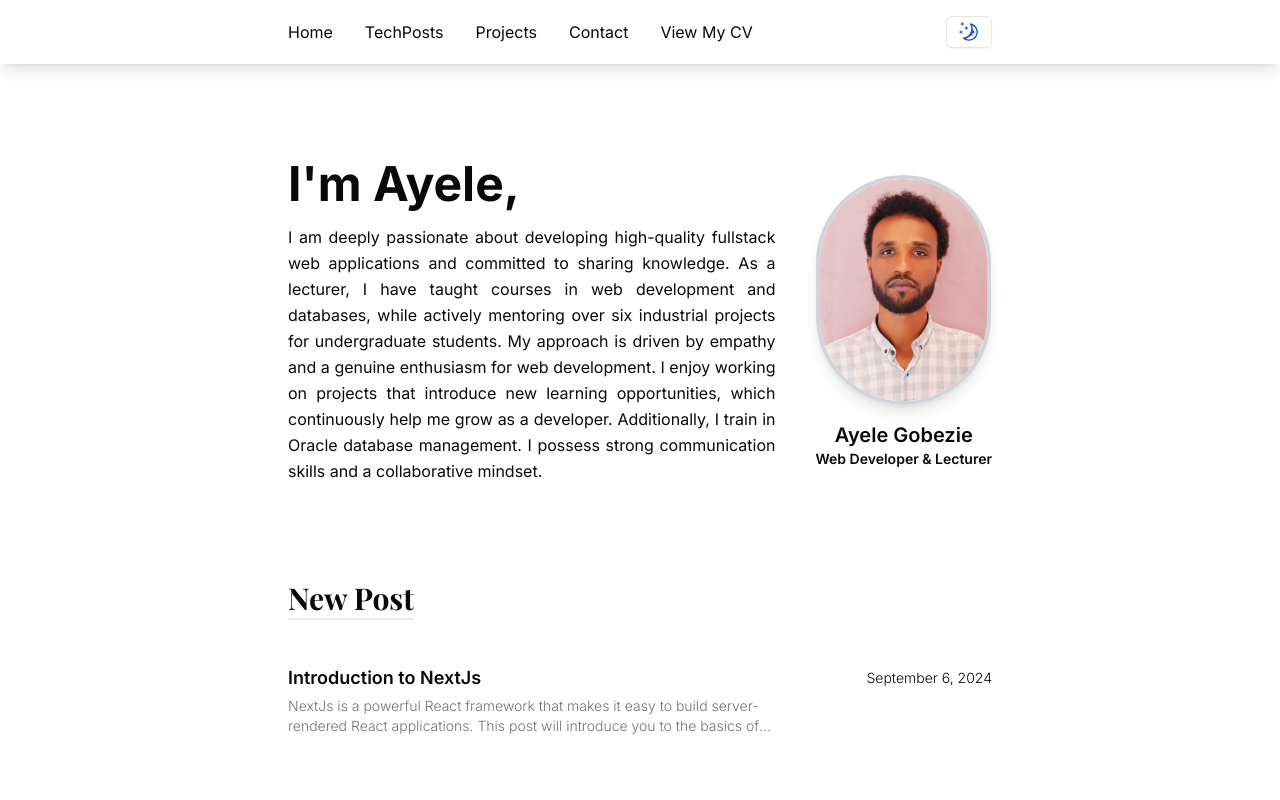
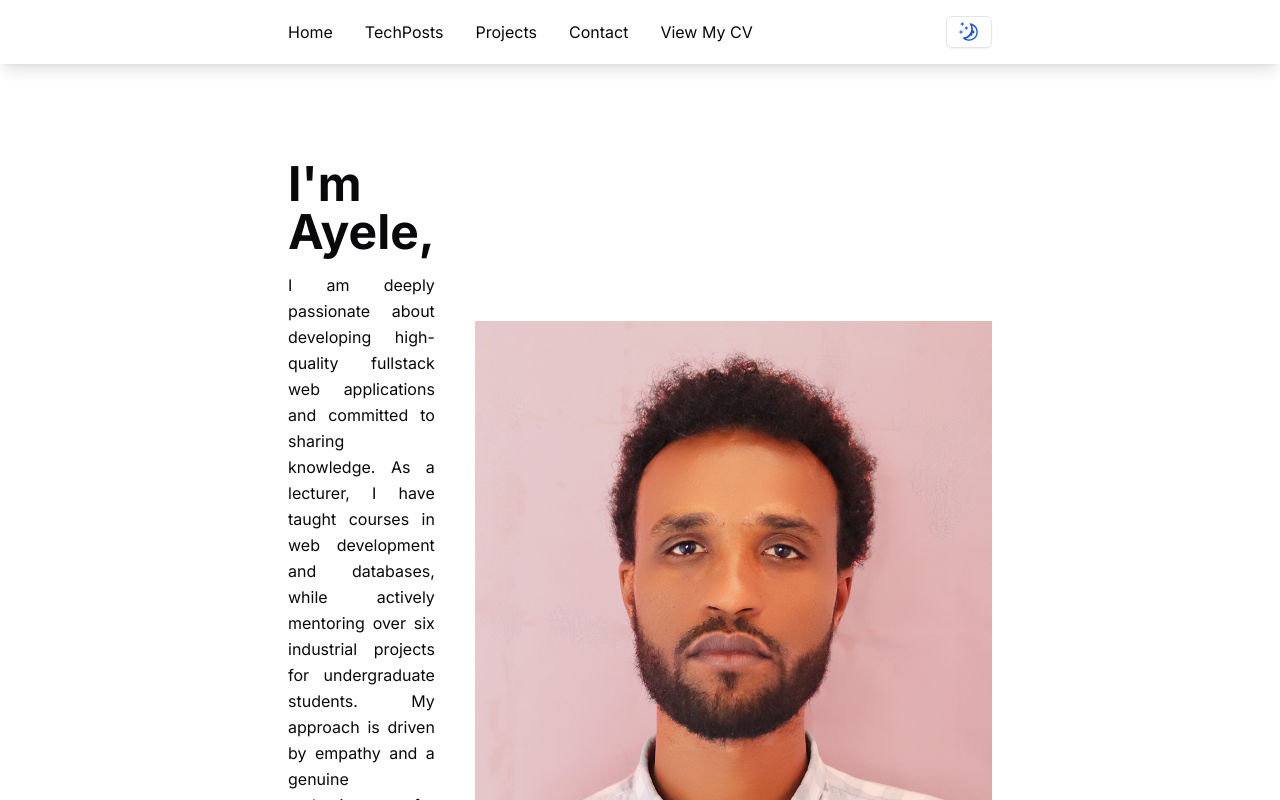
Before and after one commit to ayelegc/ayugobezie21, a Next.js app: page / in a window 1280 px wide. Shown: the top 800 px of the page. Built offline with nearby package versions, Linux system fonts and the light colour scheme; a web font is replaced by a local one.

Commit message:
rebuildifewfor production

```diff
--- a/components/introduction.tsx
+++ b/components/introduction.tsx
@@ -1,5 +1,6 @@
 import Image from 'next/image';
-import myImage from '/images/authors/Ayele_G.jpg';
+import myImage from '/images/authors/AyeleG.jpg';
+
 
 export default function Intro() {
   return (
@@ -17,14 +18,12 @@ export default function Intro() {
         </p>
       </div>
       <div className='relative flex flex-col items-center'>
-        <Image
-          className='rounded-full border-4 border-gray-300 shadow-lg transform transition-transform duration-300 hover:scale-105 hover:rotate-3'
-          src={myImage}
-          alt='Ayele Gobezie'
-          width={175}
-          height={175}
-          priority
-        />
+
+
+      <div>
+      <img src="/images/authors/AyeleG.jpg" alt="Ayele G" />
+      <h1>Hello, I'm Ayele Gobezie</h1>
+    </div>
         <h2 className='mt-4 text-xl font-semibold text-black-800'>Ayele Gobezie</h2>
         <p className='text-sm font-semibold text-black-600'>Web Developer & Lecturer</p> {/* Optional subtitle */}
       </div>
```
Also changed, not shown: public/images/authors/AyeleG.jpg (renamed from public/images/authors/Ayele_G.JPG).
